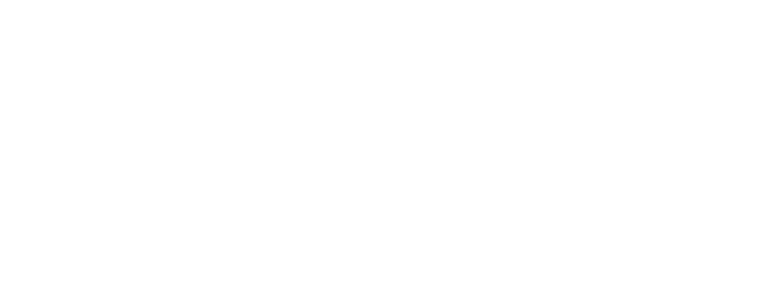
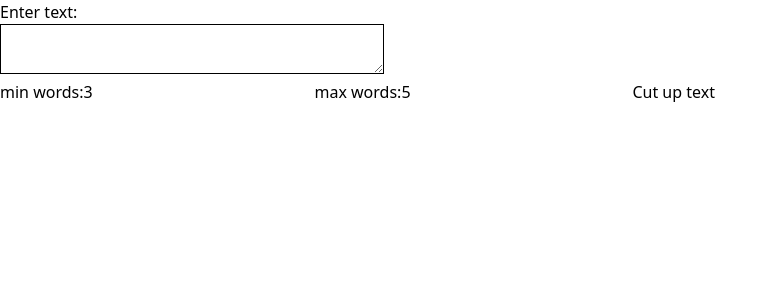
Before and after one commit to dku7/cut-up-tool, a React (Vite) app: page / in a window 1280 px wide. Shown: the top 300 px of the page, without its empty margins (0-778 px from the left). Built offline with nearby package versions, Linux system fonts and the light colour scheme.

Commit message:
add functionality to split up and shuffle text

```diff
--- a/src/App.tsx
+++ b/src/App.tsx
@@ -1,5 +1,5 @@
-function App() {
-  return <></>;
+import TextConsumer from "./components/TextConsumer";
+
+export default function App() {
+  return <TextConsumer />;
 }
-
-export default App;
--- /dev/null
+++ b/src/components/TextConsumer.tsx
@@ -0,0 +1,84 @@
+import { useState } from "react";
+
+interface cutUpLength {
+  min: number;
+  max: number;
+}
+
+const defaultCutUpLength: cutUpLength = {
+  min: 3,
+  max: 5,
+};
+
+export default function TextConsumer() {
+  const [text, setText] = useState("");
+  const [cutUpLength, setCutUpLength] =
+    useState<cutUpLength>(defaultCutUpLength);
+  const [cutUpText, setCutUpText] = useState<string[]>([]);
+
+  const handleTextChange = (event: React.ChangeEvent<HTMLTextAreaElement>) => {
+    setText(event.target.value);
+  };
+
+  const handleMinWordsChange = (event: React.ChangeEvent<HTMLInputElement>) => {
+    setCutUpLength({ min: parseInt(event.target.value), max: cutUpLength.max });
+  };
+
+  const handleMaxWordsChange = (event: React.ChangeEvent<HTMLInputElement>) => {
+    setCutUpLength({ min: cutUpLength.min, max: parseInt(event.target.value) });
+  };
+
+  const handleCutUpText = () => {
+    const words = text.split(" ");
+    const cutUpText: string[] = [];
+
+    while (words.length > 0) {
+      const len = Math.floor(
+        Math.random() * (cutUpLength.max - cutUpLength.min + 1) +
+          cutUpLength.min
+      );
+      const cut = words.splice(0, len);
+      cutUpText.push(cut.join(" "));
+    }
+
+    cutUpText.sort(() => Math.random() - 0.5);
+
+    setCutUpText(cutUpText);
+  };
+
+  return (
+    <>
+      <p>Enter text:</p>
+      <textarea
+        className="border border-black w-96 pl-0.5"
+        value={text}
+        onChange={handleTextChange}></textarea>
+      <div>
+        <label htmlFor="min-words">min words:</label>
+        <input
+          type="number"
+          id="min-words"
+          onChange={handleMinWordsChange}
+          value={cutUpLength.min}
+        />
+        <label htmlFor="max-words">max words:</label>
+        <input
+          type="number"
+          id="max-words"
+          onChange={handleMaxWordsChange}
+          value={cutUpLength.max}
+        />
+
+        <button onClick={handleCutUpText}>Cut up text</button>
+
+        <div>
+          {cutUpText.map((words, index) => (
+            <span key={index} className="border border-black m-2">
+              {words}{" "}
+            </span>
+          ))}
+        </div>
+      </div>
+    </>
+  );
+}
```
